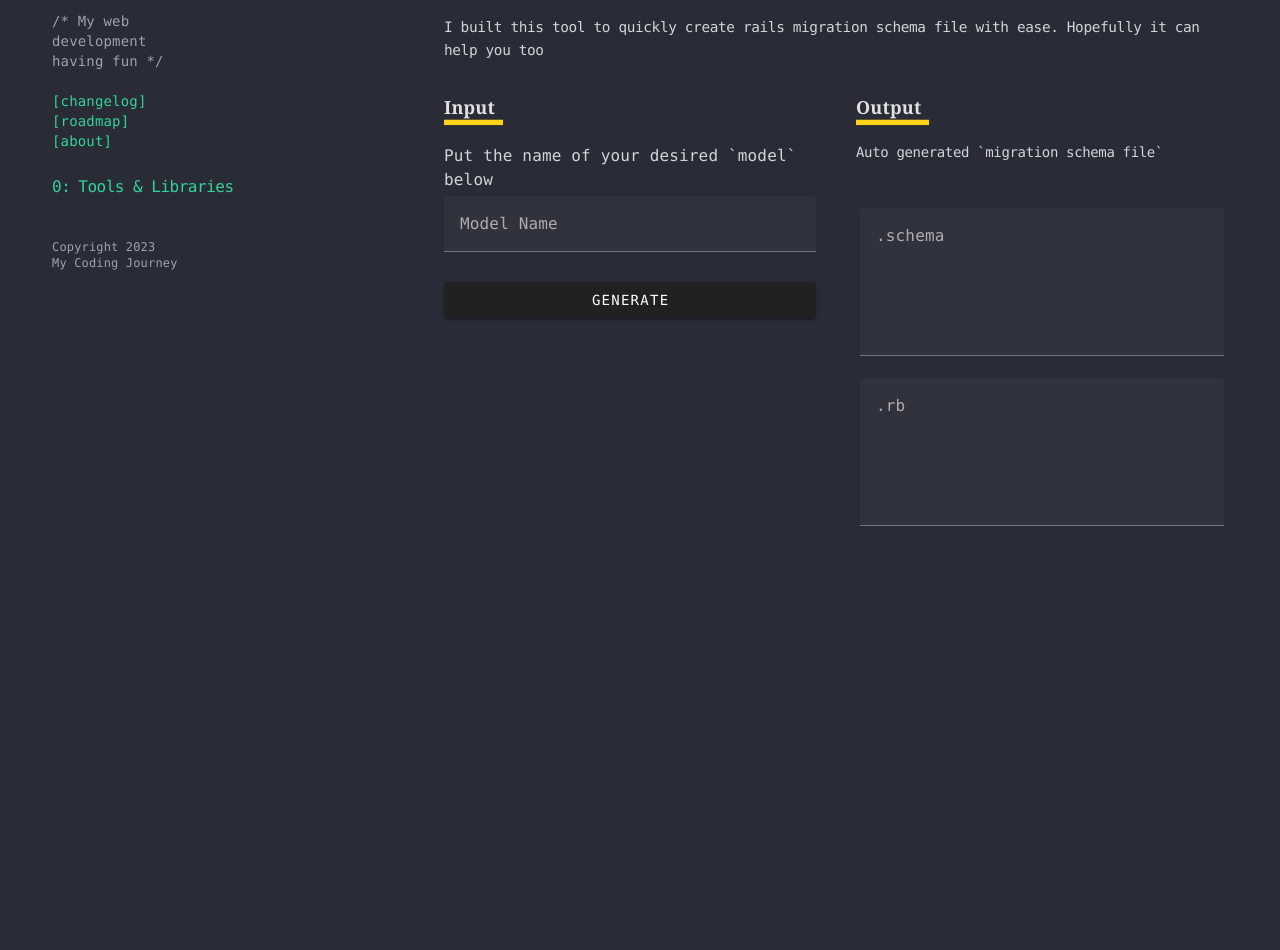
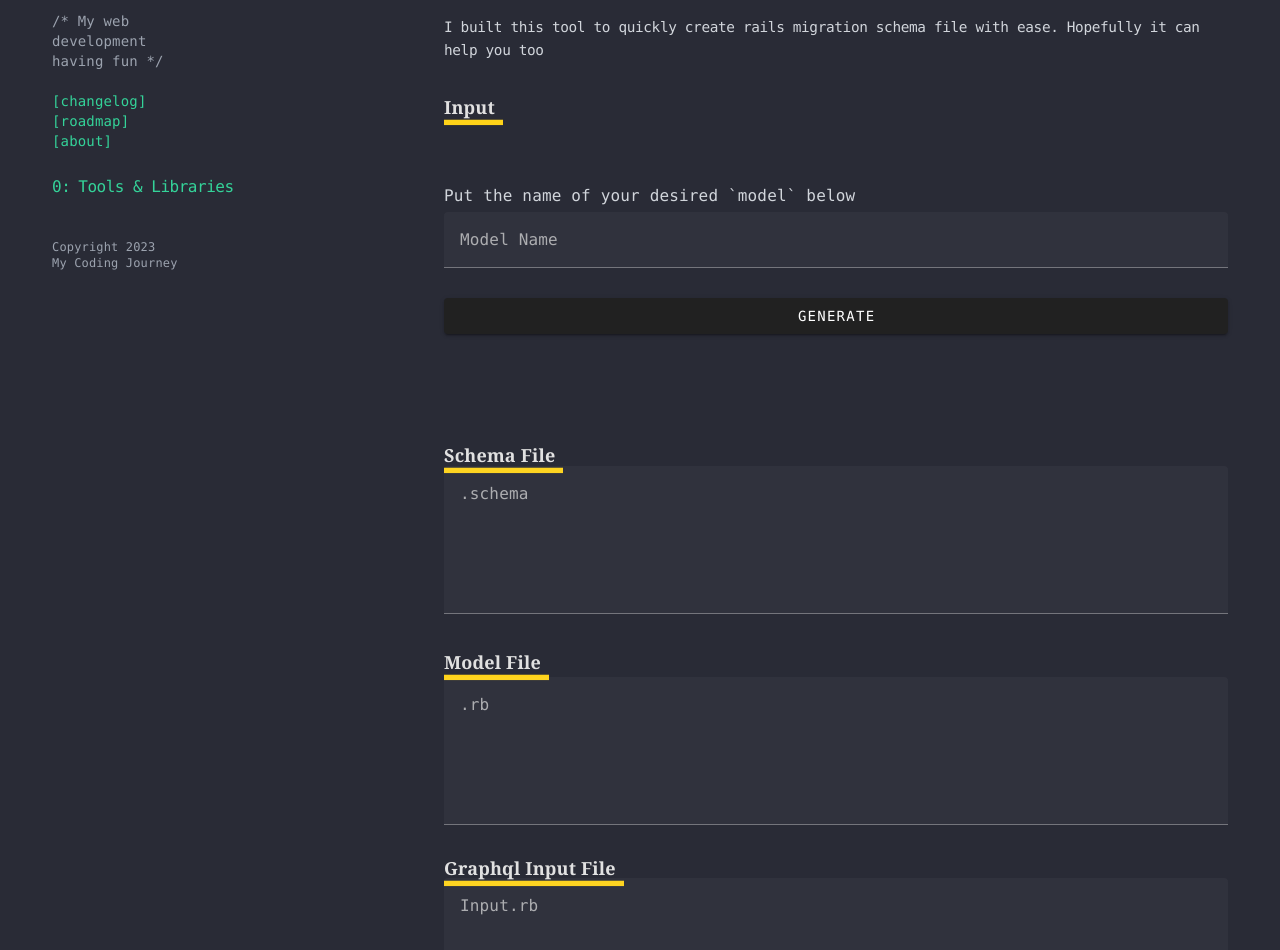
Before and after one commit to bachdx2812/my-coding-journey, a Vue app: page /tools/ruby_on_rails_code_generator in a window 1280 px wide. Shown: the part 100-1050 px from the top of the page. Before the commit the page ends 800 px from the top, so only its background shows below. Built offline with nearby package versions, Linux system fonts and the light colour scheme; a web font is replaced by a local one.

Commit message:
add graphql input generator

```diff
--- a/src/components/tools/rorCodeGenerator/Input.vue
+++ b/src/components/tools/rorCodeGenerator/Input.vue
@@ -1,5 +1,4 @@
 <template>
-  <div class="mb-10">
   <header>
     <div class="pt-3 text-lg title white leading-[1.1em] mb-0">
       <span class="pb-16 borderbottom leading-[24px]">
@@ -65,7 +64,6 @@
       </v-form>
     </div>
   </article>
-  </div>
 </template>
 
 <script setup>
@@ -82,6 +80,7 @@ function removeAttribute(attribute) {
 async function generate() {
   await model.value.generateSchemaScript()
   await model.value.generateModelScript()
+  await model.value.generateGraphqlInputScript()
 }
 </script>
 
--- a/src/components/tools/rorCodeGenerator/Output.vue
+++ b/src/components/tools/rorCodeGenerator/Output.vue
@@ -1,37 +1,43 @@
 <template>
   <div class="mb-10">
-    <header>
-      <div class="pt-3 text-lg title white leading-[1.1em] mb-0">
-        <span class="pb-16 borderbottom leading-[24px]">
-          <span class="text-[#e1e1e1] mr-2 font-serif font-bold"> Output </span>
-        </span>
-      </div>
-    </header>
     <article class="mb-0">
       <div class="pt-5 pb-0 white col">
-        <span class="text-gray-300 text-sm tracking-tight">
-          Auto generated `migration schema file`
-        </span>
-
         <div class="mt-5">
           <h4 class="mt-10"></h4>
-          <v-container>
-            <v-row>
+
+          <div class="pt-3 text-lg title white leading-[1.1em] mb-0">
+            <span class="pb-16 borderbottom leading-[16px]">
+              <span class="text-[#e1e1e1] mr-2 font-serif font-bold"> Schema File </span>
+            </span>
             <v-textarea
               auto-grow
               v-model="model.schemaScript"
               :label="`${model.tableName}.schema`"
             ></v-textarea>
-            </v-row>
+          </div>
 
-            <v-row>
+          <div class="pt-3 text-lg title white leading-[0.8em] mb-0">
+            <span class="pb-16 borderbottom leading-[16px]">
+              <span class="text-[#e1e1e1] mr-2 font-serif font-bold"> Model File </span>
+            </span>
+
             <v-textarea
               auto-grow
               v-model="model.modelScript"
               :label="`${model.modelFileName}.rb`"
             ></v-textarea>
-            </v-row>
-          </v-container>
+          </div>
+
+          <div class="pt-3 text-lg title white leading-[1.1em] mb-0">
+            <span class="pb-16 borderbottom leading-[16px]">
+              <span class="text-[#e1e1e1] mr-2 font-serif font-bold"> Graphql Input File </span>
+            </span>
+            <v-textarea
+              auto-grow
+              v-model="model.graphqlInputScript"
+              :label="`${model.graphqlInputFileName}.rb`"
+            ></v-textarea>
+          </div>
         </div>
       </div>
     </article>
--- a/src/libs/generators/liquid.js
+++ b/src/libs/generators/liquid.js
@@ -11,6 +11,7 @@ class LiquidTemplate {
 
   registerFilter() {
     this.engine.registerFilter('attributeSchemaLine', (v) => v.generateSchemaLine())
+    this.engine.registerFilter('attributeGraphqlInputLine', (v) => v.generateGraphqlInputLine())
   }
 
   render() {
--- /dev/null
+++ b/src/libs/generators/ruby/graphqlInputGenerator.js
@@ -0,0 +1,20 @@
+import LiquidTemplate from '../liquid'
+
+import { GraphqlInputTemplate } from '../templates/graphqlInputTemplate'
+
+class GraphqlInputGenerator {
+  constructor(model) {
+    this.model = model
+    this.content = ''
+  }
+
+  async build() {
+    const template = new LiquidTemplate(GraphqlInputTemplate, {
+      model: this.model
+    })
+
+    return await template.render()
+  }
+}
+
+export default GraphqlInputGenerator
--- a/src/libs/generators/ruby/model.js
+++ b/src/libs/generators/ruby/model.js
@@ -3,6 +3,7 @@ import pluralize from 'pluralize'
 
 import SchemaGenerator from './schemaGenerator'
 import ModelGenerator from './modelGenerator'
+import GraphqlInputGenerator from './graphqlInputGenerator'
 
 import ModelAttribute from './modelAttribute'
 
@@ -16,6 +17,7 @@ class Model {
 
     this.schemaScript = null
     this.modelScript = null
+    this.graphqlInputScript = null
   }
 
   setName(name) {
@@ -23,6 +25,7 @@ class Model {
     this.tableName = snakeCase(pluralize(this.name))
     this.className = upperFirst(pluralize(this.name, 1))
     this.modelFileName = lowerCase(pluralize(this.name, 1))
+    this.graphqlInputFileName = `${upperFirst(pluralize(this.name, 1))}Input`
   }
 
   addNewAttribute() {
@@ -43,6 +46,11 @@ class Model {
     const modelGenerator = new ModelGenerator(this)
     this.modelScript = await modelGenerator.build()
   }
+
+  async generateGraphqlInputScript() {
+    const graphqlInputGenerator = new GraphqlInputGenerator(this)
+    this.graphqlInputScript = await graphqlInputGenerator.build()
+  }
 }
 
 export default Model
--- a/src/libs/generators/ruby/modelAttribute.js
+++ b/src/libs/generators/ruby/modelAttribute.js
@@ -1,5 +1,6 @@
 import { Liquid } from 'liquidjs'
 import { AttributeLineTemplate } from '../templates/schemaFileTemplate'
+import { GraphqlInputLineTemplate } from '../templates/graphqlInputTemplate'
 import { v4 as uuidv4 } from 'uuid'
 
 class ModelAttribute {
@@ -7,6 +8,7 @@ class ModelAttribute {
     this.id = uuidv4()
     this.name = name
     this.type = type
+
     // TODO: add default
     // TODO: add nullable
   }
@@ -16,6 +18,33 @@ class ModelAttribute {
     const tpl = engine.parse(AttributeLineTemplate)
     return engine.render(tpl, { name: this.name, type: this.type })
   }
+
+  generateGraphqlInputLine() {
+    const engine = new Liquid()
+    const tpl = engine.parse(GraphqlInputLineTemplate)
+
+    this.graphqlType = ModelAttribute.toGraphqlType(this.type)
+    return engine.render(tpl, { name: this.name, graphqlType: this.graphqlType })
+  }
+
+  static toGraphqlType(type) {
+    switch (type) {
+      case 'string':
+        return 'String'
+      case 'bigint':
+        return 'ID'
+      case 'integer':
+        return 'Int'
+      case 'text':
+        return 'String'
+      case 'datetime':
+        return 'GraphQL::Types::ISO8601DateTime'
+      case 'date':
+        return 'GraphQL::Types::ISO8601Date'
+      default:
+        return ''
+    }
+  }
 }
 
 export default ModelAttribute
--- /dev/null
+++ b/src/libs/generators/templates/graphqlInputTemplate.js
@@ -0,0 +1,13 @@
+const GraphqlInputTemplate = `class {{ model.graphqlInputFileName }} < ::Types::BaseInputObject
+  graphql_name "{{ model.graphqlInputFileName }}"
+  description "{{ model.graphqlInputFileName }}"
+
+{%- for attribute in model.attributes %}
+  {{ attribute | attributeGraphqlInputLine }}
+{%- endfor %}
+end
+`
+
+const GraphqlInputLineTemplate = `argument :{{name}}, {{graphqlType}}, required: false, description: "{{name}}"`
+
+export { GraphqlInputTemplate, GraphqlInputLineTemplate }
--- a/src/views/tools/RoRCodeGeneratorView.vue
+++ b/src/views/tools/RoRCodeGeneratorView.vue
@@ -6,8 +6,9 @@
     you too
   </div>
 
-  <div class="py-5 grid md:grid-cols-2 gap-10">
+  <div class="py-5 grid md:grid-cols-1 gap-10">
     <RoRCodeGeneratorInput v-model="model"></RoRCodeGeneratorInput>
+
     <RoRCodeGeneratorOutput v-model="model"></RoRCodeGeneratorOutput>
   </div>
 </template>
```
Lines whose indentation alone changed are shown as unchanged.
